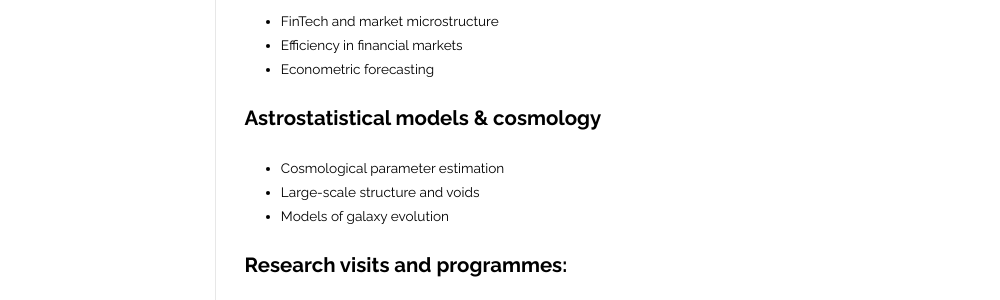
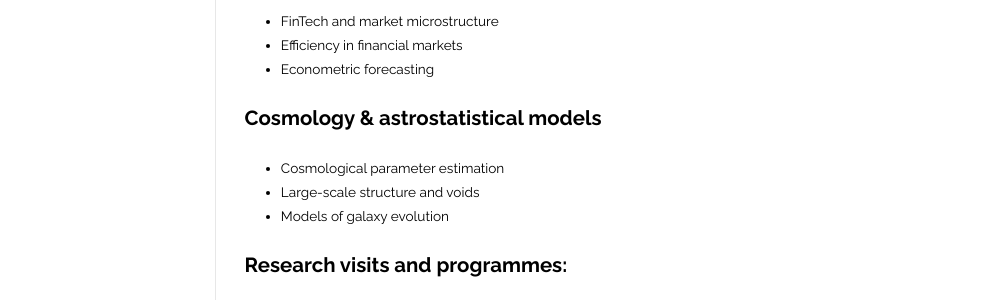
Before and after one commit to moews/moews.github.io, a Jekyll site: the page built from _posts/2017-03-26-research.md, in a window 1280 px wide. Shown: the part 576-876 px from the top of the page, without its empty margins (143-1143 px from the left). Built offline with Jekyll 4.4.1, drawn with Linux system fonts in a browser that asks for light colours.

```diff
--- a/_posts/2017-03-26-research.md
+++ b/_posts/2017-03-26-research.md
@@ -39,7 +39,7 @@ My research is centred on the development and application of approaches in machi
 * Efficiency in financial markets
 * Econometric forecasting
 
-## Astrostatistical models & cosmology
+## Cosmology & astrostatistical models
 
 * Cosmological parameter estimation
 * Large-scale structure and voids
```
